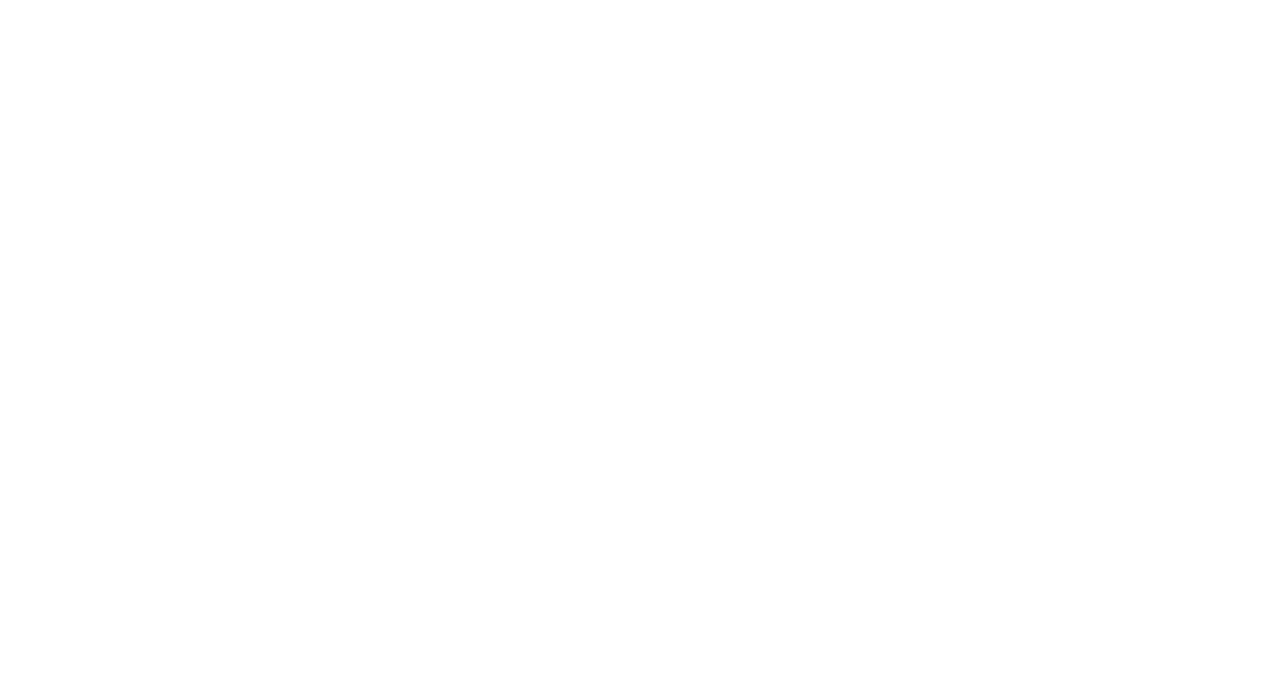
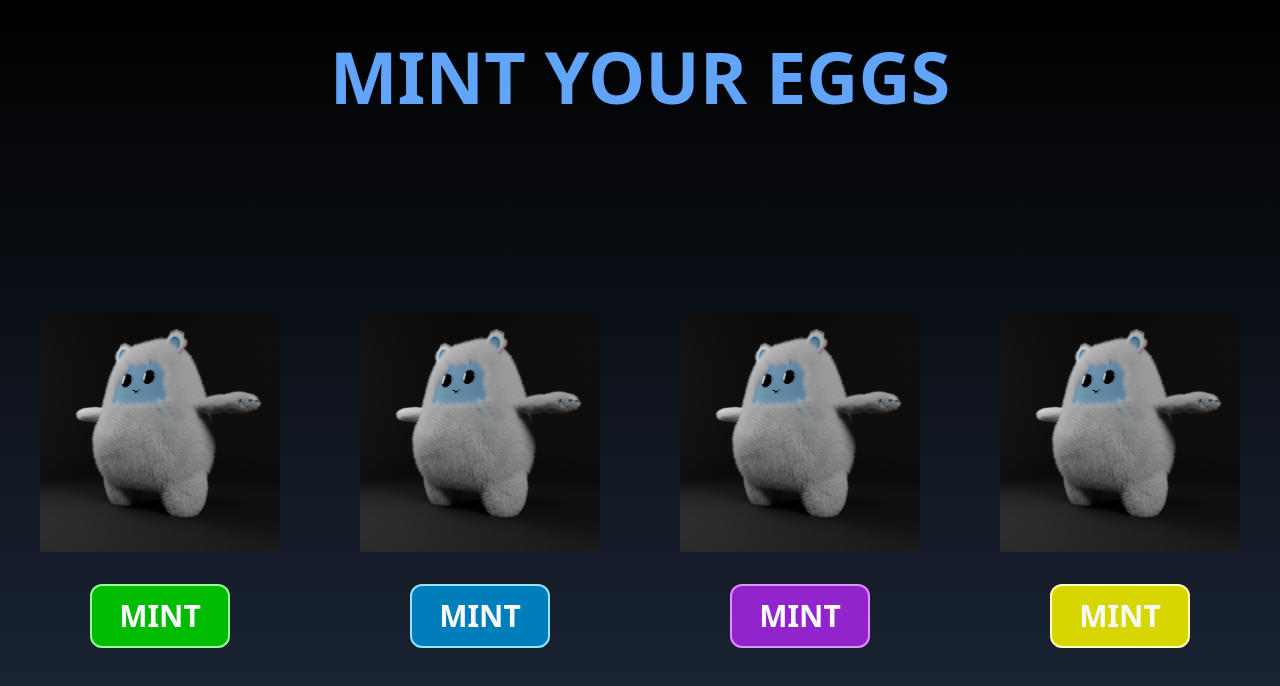
Before and after one commit to Beast-Verse/Beast-Verse-Website, a React (Create React App) app in the folder beast-verse/: page /mint in a window 1280 px wide. Before the commit this address had no page. Shown: the top 686 px of the page. Built offline with nearby package versions, Linux system fonts and the light colour scheme; a web font is replaced by a local one.

Commit message:
minting UI

```diff
--- a/beast-verse/src/App.js
+++ b/beast-verse/src/App.js
@@ -1,7 +1,7 @@
 // import logo from './logo.svg';
 import { BrowserRouter, Route, Routes } from 'react-router-dom';
 import './App.css';
-
+import Mint from './components/mint';
 import Home from './pages/Home';
 import Waitlist from './pages/Waitlist';
 
@@ -14,6 +14,8 @@ function App() {
     <BrowserRouter>
       <Routes>
         <Route path="/waitlist" element={<Waitlist />}/>
+        <Route path="/mint" element={<Mint />}/>
+
         <Route path="/" element={<Home />} exact/>
       </Routes>
     </BrowserRouter>
--- /dev/null
+++ b/beast-verse/src/components/mint.jsx
@@ -0,0 +1,53 @@
+import React from 'react'
+import beast from "../assets/beast.jpeg"
+import Footer from './Footer'
+function Mint() {
+  const eggs=[
+    {
+      name:"hi1",
+      image:beast,
+      css:"bg-[#00BB02] text-[#93FF94] border-[#93FF94]"
+    },
+    {
+      name:"hi2",
+      image:beast,
+      css:"bg-[#007DBB] text-[#93E5FF] border-[#93E5FF]"
+
+    },
+    {
+      name:"hi3",
+      image:beast,
+      css:"bg-[#9124CB] text-[#E093FF] border-[#E093FF]"
+
+    },
+    {
+      name:"hi4",
+      image:beast,
+      css:"bg-[#D8D600] text-[#FEFFB6] border-[#FEFFB6]"
+
+    },
+
+  ]
+  return (
+    <>
+
+    <div className='bg-gradient-to-b from-black to-slate-800 text-center pb-28 h-full md:h-[100vh] gap-10'>
+      <h1 className='pt-10 text-5xl font-bold text-blue-400 pb-20 lg:text-7xl'>MINT YOUR EGGS</h1>
+      <div className='flex flex-col md:flex md:flex-row justify-center items-center mt-20 '>
+      {
+        eggs.map((egg)=>(
+          <div className='flex flex-col m-10 justify-center items-center '>
+          <img src={egg.image} className=' w-[28.5vh] rounded-lg md:w-[35.2vh] pb-8 dr'></img>
+          <button className={`font-bold text-3xl text-slate-50 border-2 ${egg.css} rounded-xl p-3 w-[33vw] md:w-[11vw]`}>MINT</button>
+          </div>
+        ))
+      }
+      </div>
+    </div>
+
+    </>
+
+  )
+}
+
+export default Mint
```
Also changed, not shown: beast-verse/src/assets/beast.jpeg (added).
